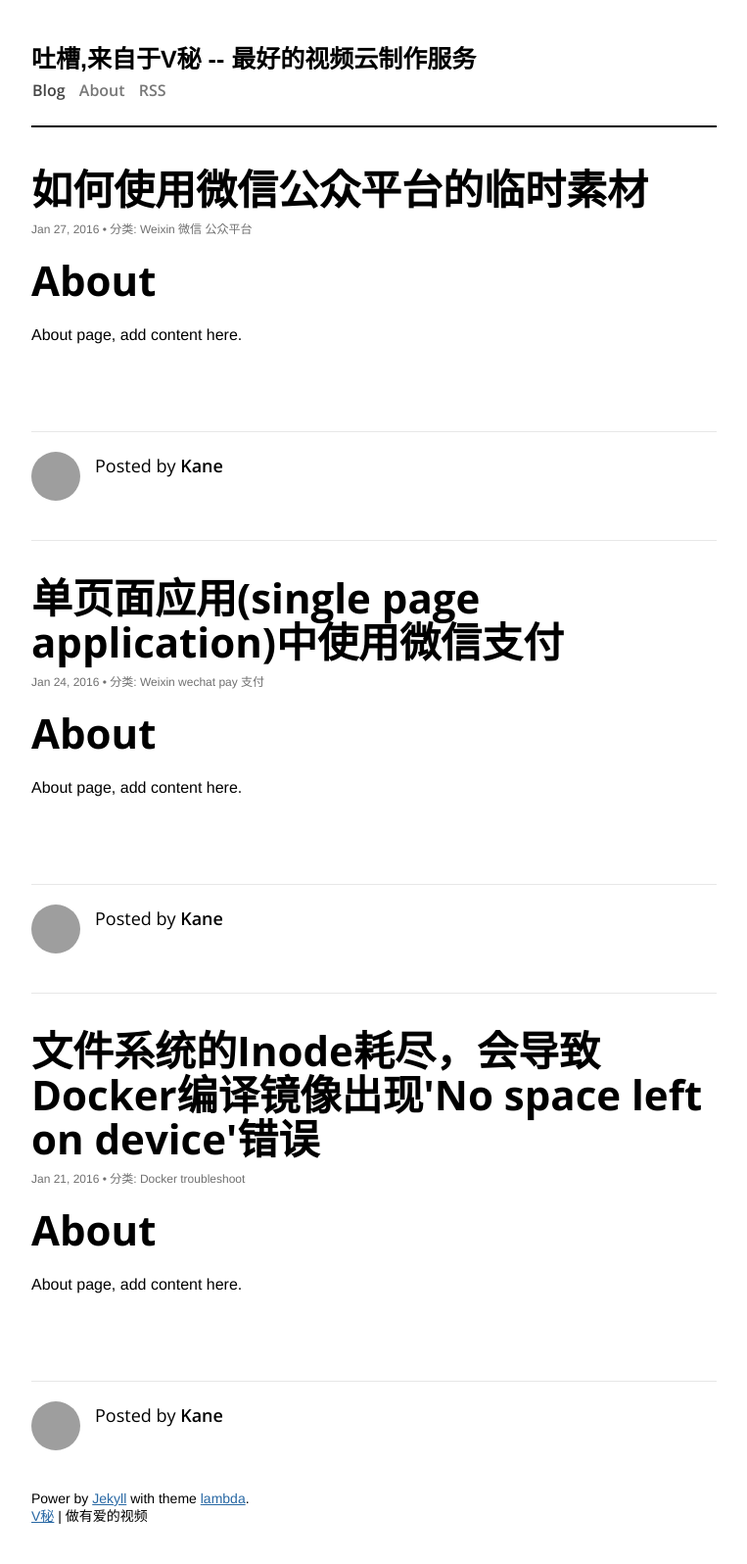
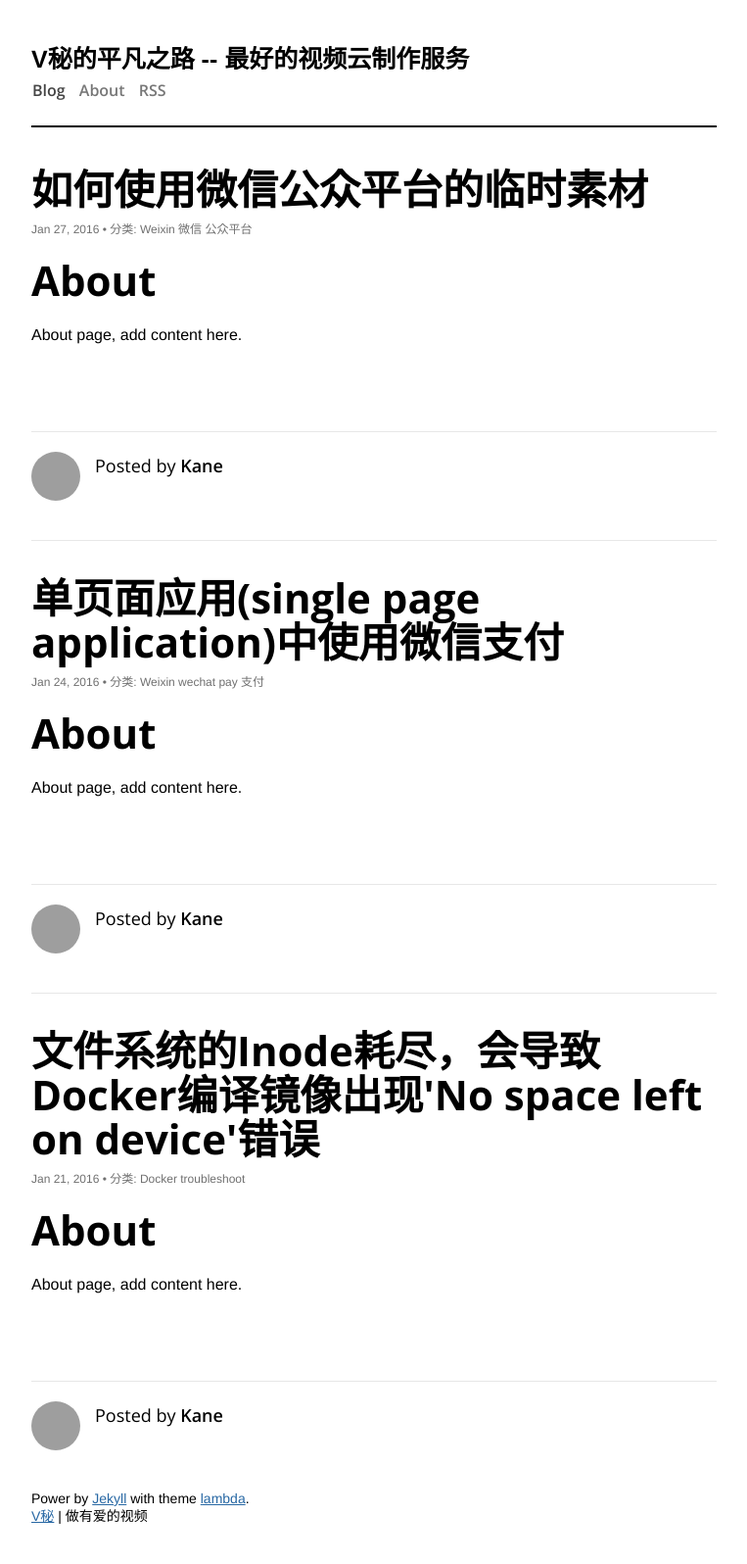
Before and after one commit to videome/-, a Jekyll site: the page built from index.html, in a window 1280 px wide. Shown: the whole page at 98% size, without its empty margins (258-1021 px from the left). Built offline with Jekyll 4.4.1, drawn with Linux system fonts in a browser that asks for light colours; comment, search, counter and statistics services are not loaded; grey boxes are pictures that could not be loaded.

Commit message:
Update the title of site.

```diff
--- a/_config.yml
+++ b/_config.yml
@@ -1,5 +1,5 @@
 # Site settings
-title: 吐槽,来自于V秘 -- 最好的视频云制作服务
+title: V秘的平凡之路 -- 最好的视频云制作服务
 #author: 多人
 # author_avatar:
 email: zhumx@vme360.com
```
